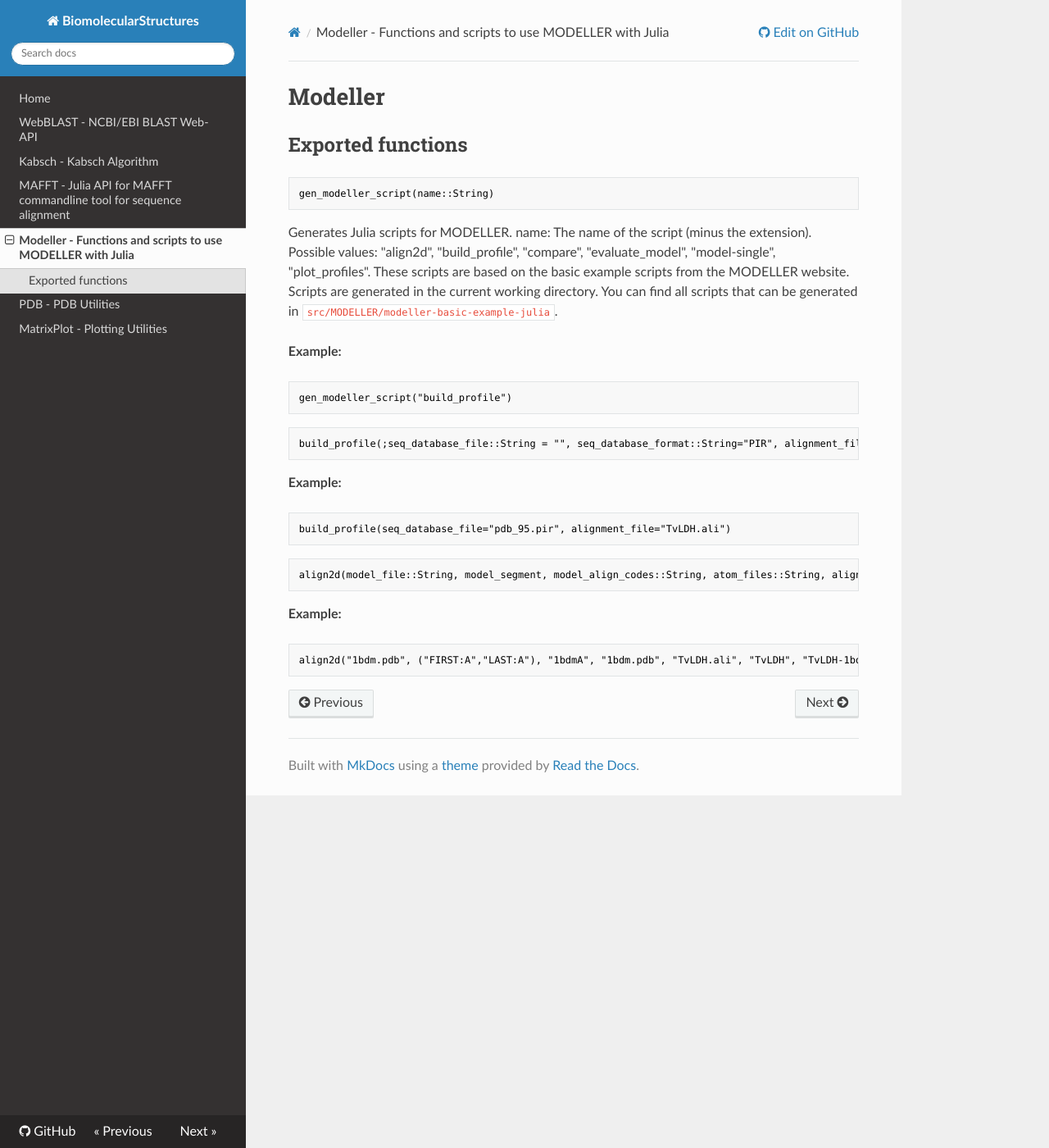
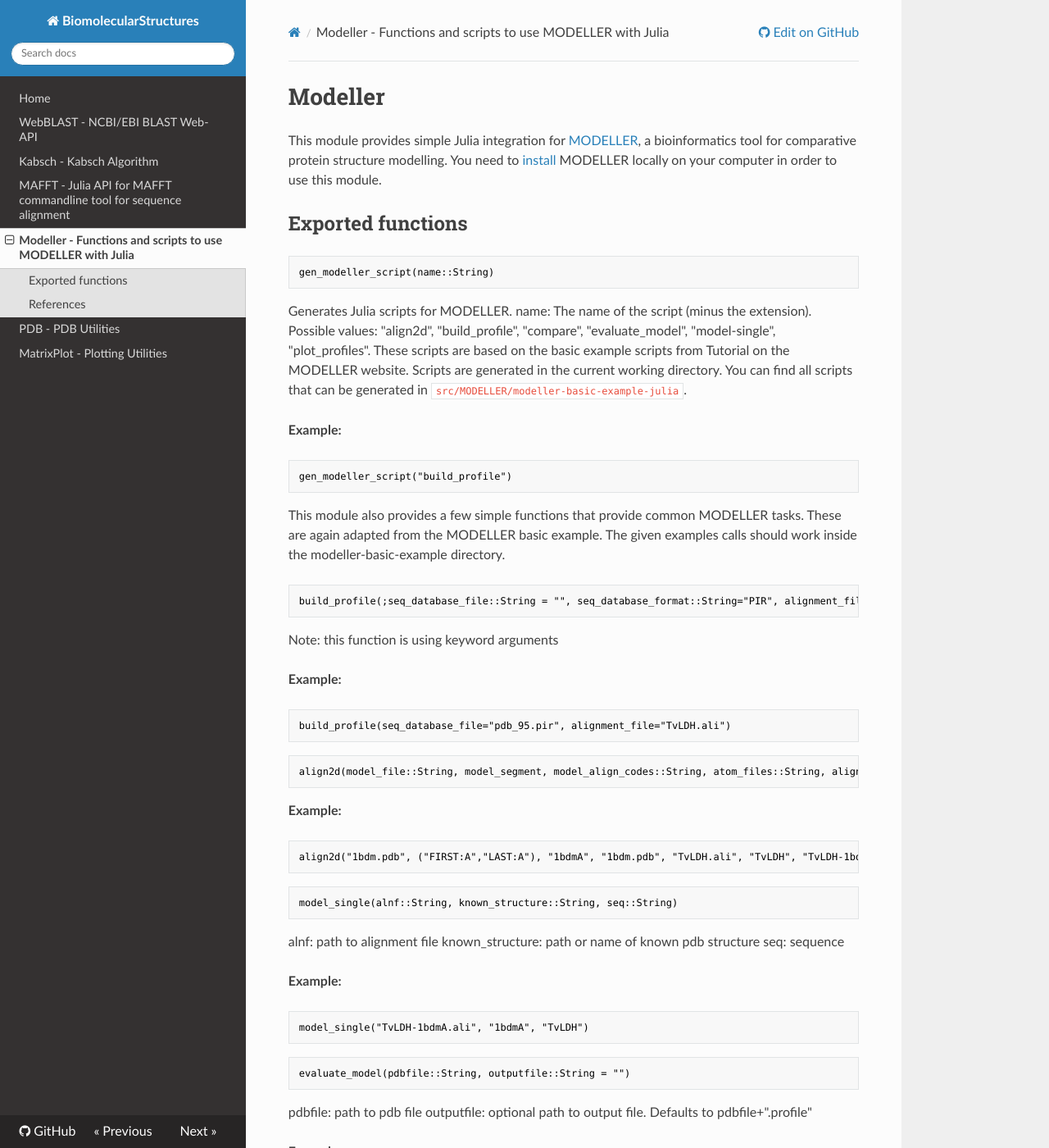
Before and after one commit to hng/BiomolecularStructures.jl, an MkDocs documentation site: the page built from docs/modeller.md, in a window 1280 px wide and 1400 px high. Shown: the whole window at 82% size. Built offline with MkDocs 1.6.1, drawn with Linux system fonts in a browser that asks for light colours; nearby versions of some CDN libraries; old or Windows-style settings are respelled for this version of MkDocs; some of the changed text lies outside the part shown.

Commit message:
more documentation for modeller module and some clean up

````diff
--- a/docs/modeller.md
+++ b/docs/modeller.md
@@ -1,4 +1,6 @@
 # Modeller
+This module provides simple Julia integration for [MODELLER](https://salilab.org/modeller/), a bioinformatics tool for comparative protein structure modelling.
+You need to [install](https://salilab.org/modeller/download_installation.html) MODELLER locally on your computer in order to use this module.
 
 ## Exported functions
 
@@ -8,7 +10,7 @@ gen_modeller_script(name::String)
 
 Generates Julia scripts for MODELLER.
 name: The name of the script (minus the extension). Possible values: "align2d", "build_profile", "compare", "evaluate_model", "model-single", "plot_profiles".
-These scripts are based on the basic example scripts from the MODELLER website.
+These scripts are based on the basic example scripts from Tutorial on the MODELLER website.
 Scripts are generated in the current working directory. You can find all scripts that can be generated in `src/MODELLER/modeller-basic-example-julia`.
 
 **Example:**
@@ -17,9 +19,13 @@ Scripts are generated in the current working directory. You can find all scripts
 gen_modeller_script("build_profile")
 ```
 
+This module also provides a few simple functions that provide common MODELLER tasks. These are again adapted from the MODELLER basic example. The given examples calls should work inside the modeller-basic-example directory.
+
 ```julia
 build_profile(;seq_database_file::String = "", seq_database_format::String="PIR", alignment_file::String = "", alignment_format::String = "PIR", output_name::String = "build_profile", output_profile_format::String="TEXT", output_alignment_format::String="PIR")
 ```
+
+Note: this function is using keyword arguments
 
 **Example:**
 
@@ -36,3 +42,35 @@ align2d(model_file::String, model_segment, model_align_codes::String, atom_files
 ```julia
 align2d("1bdm.pdb", ("FIRST:A","LAST:A"), "1bdmA", "1bdm.pdb", "TvLDH.ali", "TvLDH", "TvLDH-1bdmA")
 ```
+
+```julia
+model_single(alnf::String, known_structure::String, seq::String)
+```
+alnf: path to alignment file
+known_structure: path or name of known pdb structure
+seq: sequence
+
+**Example:**
+
+```julia
+model_single("TvLDH-1bdmA.ali", "1bdmA", "TvLDH")
+```
+
+```julia
+evaluate_model(pdbfile::String, outputfile::String = "")
+```
+pdbfile: path to pdb file
+outputfile: optional path to output file. Defaults to pdbfile+".profile"
+
+**Example:**
+
+```julia
+evaluate_model("TvLDH.B99990002.pdb", "TvLDH.profile")
+```
+
+##References
+
+  * N. Eswar, M. A. Marti-Renom, B. Webb, M. S. Madhusudhan, D. Eramian, M. Shen, U. Pieper, A. Sali. Comparative Protein Structure Modeling With MODELLER. Current Protocols in Bioinformatics, John Wiley & Sons, Inc., Supplement 15, 5.6.1-5.6.30, 2006.
+  * M.A. Marti-Renom, A. Stuart, A. Fiser, R. Sánchez, F. Melo, A. Sali. Comparative protein structure modeling of genes and genomes. Annu. Rev. Biophys. Biomol. Struct. 29, 291-325, 2000.
+  * A. Sali & T.L. Blundell. Comparative protein modelling by satisfaction of spatial restraints. J. Mol. Biol. 234, 779-815, 1993.
+  * A. Fiser, R.K. Do, & A. Sali. Modeling of loops in protein structures, Protein Science 9. 1753-1773, 2000.
````
Also changed, not shown: 1 other file.
